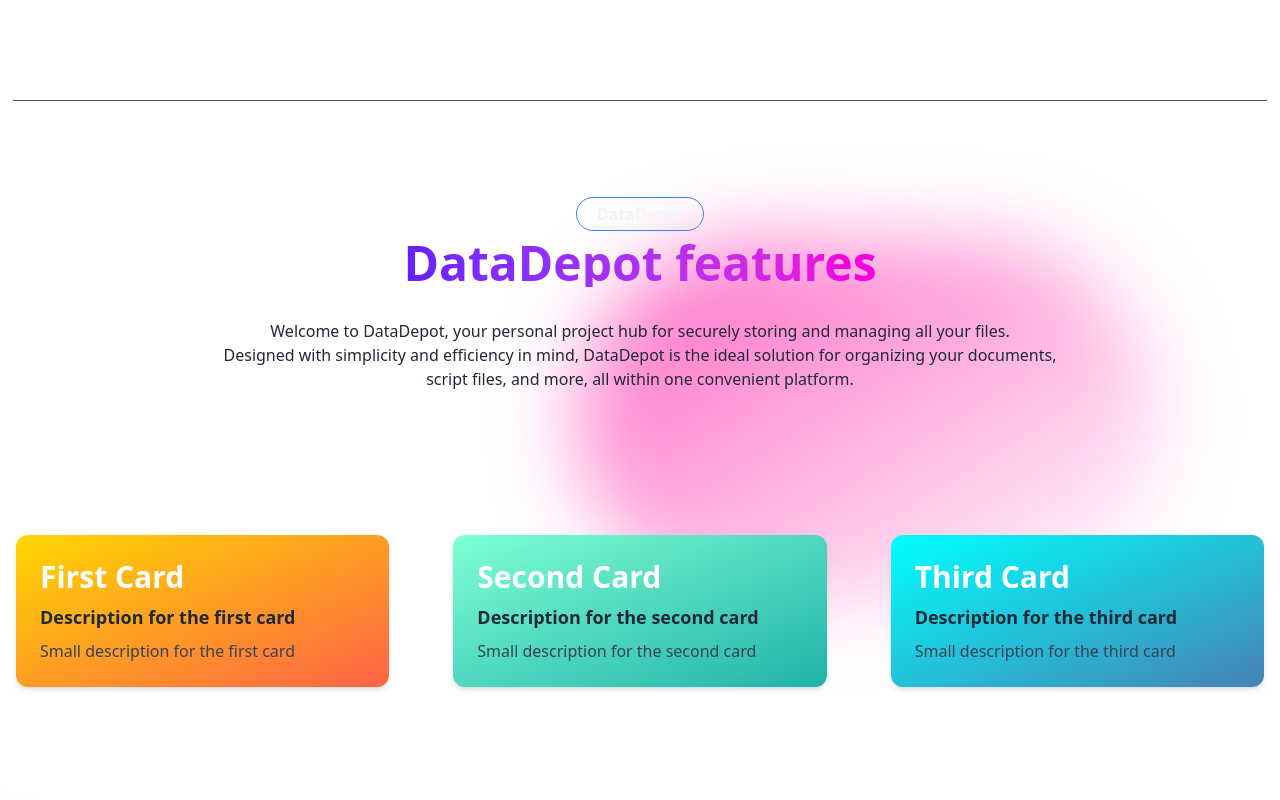
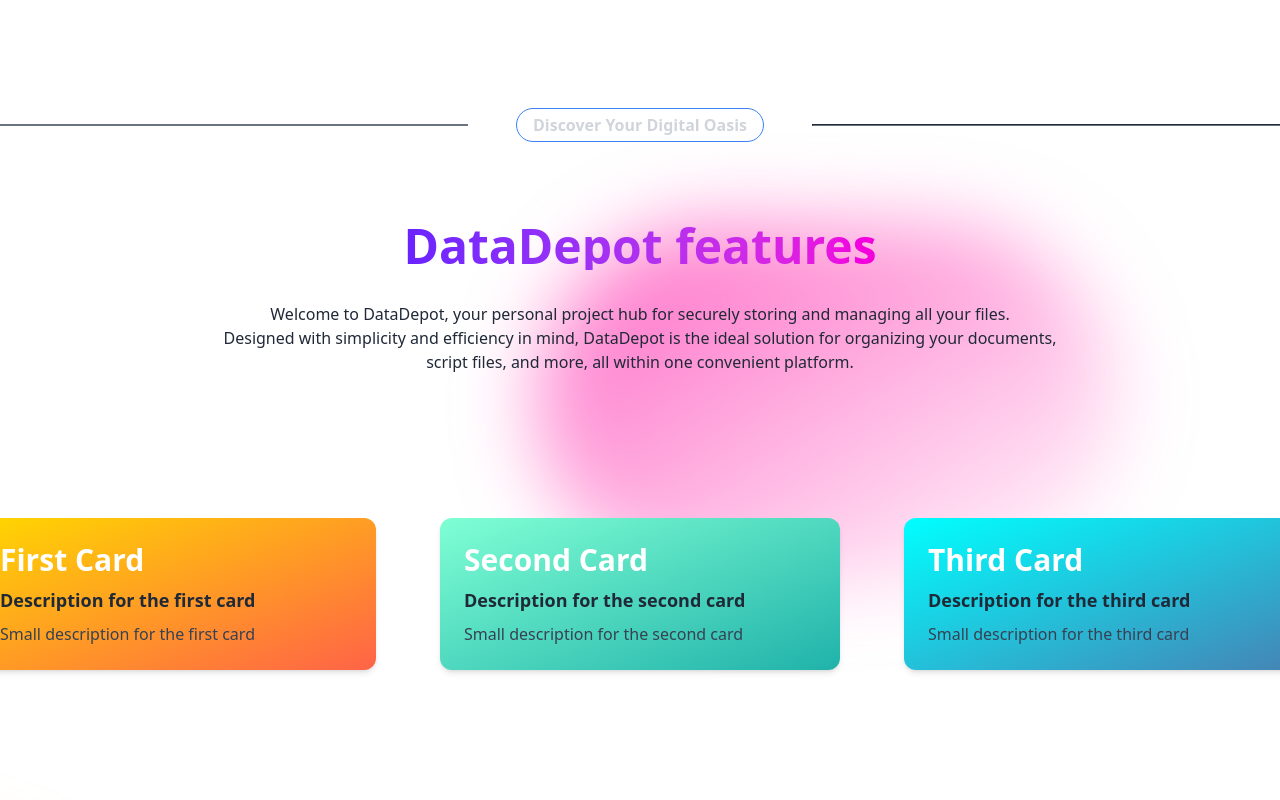
Before and after one commit to OndrejLosensky/DataDepot, a Next.js app: page / in a window 1280 px wide. Shown: the part 800-1600 px from the top of the page. Built offline with nearby package versions, Linux system fonts and the light colour scheme.

Commit message:
what is section subheading

```diff
--- a/components/home/Hero.jsx
+++ b/components/home/Hero.jsx
@@ -55,7 +55,6 @@ const Hero = () => {
             </div>
           </div>
         </div>
-        <div className="border-gray-600 border-b w-[98%] mx-auto"></div>
     </section>
 
   );
--- a/components/home/WhatIs.jsx
+++ b/components/home/WhatIs.jsx
@@ -1,33 +1,37 @@
-import React from 'react'
-import SectionTitle from '../layout/SectionTitle'
-import FeaturesCardsContainer from '../layout/FeaturesCard'
+import React from 'react';
+import SectionTitle from '../layout/SectionTitle';
+import FeaturesCardsContainer from '../layout/FeaturesCard';
 
 const WhatIs = () => {
   return (
-    <section>
-        <div className='max-w-screen max-h-screen py-24'>
-            <SectionTitle name="DataDepot"/>
+    <section className="flex flex-col items-center justify-center">
+      <div className='max-w-screen max-h-screen pb-24'>
+        <div className='flex flex-row justify-center max-w-screen mx-auto'>
+            <div className='mt-2 text-center mb-8'>
+              <SectionTitle name="Discover Your Digital Oasis"/>
+            </div>
+        </div>
+
         <div className="w-2/4 mx-auto text-center font-bold">
           <p className="text-5xl bg-gradient-to-r from-primary to-secondary text-transparent bg-clip-text">
             DataDepot features
           </p>
         </div>
-            <div>
+
         <p className='text-center pt-8'>
           Welcome to DataDepot, your personal project hub for securely storing and managing all your files. <br />
           Designed with simplicity and efficiency in mind, DataDepot is the ideal solution for organizing your documents, <br />
           script files, and more, all within one convenient platform.
         </p>
-              <div class="flex place-items-center relative pl-32 mt-8 ml-64 before:absolute before:h-[600px] before:w-full sm:before:w-[580px] before:translate-x-1/3 before:rounded-full before:bg-gradient-to-br before:from-custom-pink before:to-transparent before:blur-2xl before:content-[''] after:absolute after:-z-20 after:h-[180px] after:w-full sm:after:w-[240px] after:translate-x-1/3 after:bg-gradient-conic after:from-custom-purple after:via-custom-indigo after:blur-3xl after:content-[''] before:dark:bg-gradient-to-br before:dark:from-transparent before:dark:to-custom-purple before:dark:opacity-20 after:dark:from-custom-blue after:dark:via-[#4f01a9] after:dark:opacity-100 before:lg:h-[360px] z-[-1]"></div>
-            </div>
-            <div>
+
+        <div className="flex place-items-center relative pl-32 mt-8 ml-64 before:absolute before:h-[600px] before:w-full sm:before:w-[580px] before:translate-x-1/3 before:rounded-full before:bg-gradient-to-br before:from-custom-pink before:to-transparent before:blur-2xl before:content-[''] after:absolute after:-z-20 after:h-[180px] after:w-full sm:after:w-[240px] after:translate-x-1/3 after:bg-gradient-conic after:from-custom-purple after:via-custom-indigo after:blur-3xl after:content-[''] before:dark:bg-gradient-to-br before:dark:from-transparent before:dark:to-custom-purple before:dark:opacity-20 after:dark:from-custom-blue after:dark:via-[#4f01a9] after:dark:opacity-100 before:lg:h-[360px] z-[-1]"></div>
+
         <FeaturesCardsContainer/>
       </div>
 
-        </div>
       <div className='border-b border-gray-600 w-[98%] mx-auto'></div>
     </section>
-  )
-}
+  );
+};
 
-export default WhatIs
+export default WhatIs;
--- a/components/layout/SectionTitle.jsx
+++ b/components/layout/SectionTitle.jsx
@@ -2,10 +2,14 @@ import React from 'react';
 
 const SectionTitle = ({ name }) => {
   return (
-    <div className="w-32 mx-auto pb-2">
-      <p className="text-md font-bold text-center text-gray-100 border border-blue-500 rounded-full py-1 px-4">
-        {name}
-      </p>
+    <div className="flex items-center justify-center pb-12">
+      <div className="border-[0.5px] border-gray-500 w-[500px]"></div>
+      <div className="w-auto mx-12">
+        <p className="text-md font-bold text-center text-gray-300  hover:text-gray-50 duration-300 border border-blue-500 rounded-full py-1 px-4">
+          {name}
+        </p>
+      </div>
+      <div className="border-[0.5px] border-b-gray-500 w-[500px]"></div>
     </div>
   );
 };
--- a/pages/index.js
+++ b/pages/index.js
@@ -1,5 +1,6 @@
 import '../src/app/globals.css';
 import 'daisyui/dist/full.css';
+import '../src/app/scrollbar.css';
 import Navbar from '../components/Navbar';
 import Footer from '../components/Footer';
 import { Helmet } from 'react-helmet';
--- /dev/null
+++ b/src/app/scrollbar.css
@@ -0,0 +1,17 @@
+::-webkit-scrollbar {
+    width: 8px;
+}
+
+::-webkit-scrollbar-track {
+    background-color: #2f2f2f;
+}
+
+::-webkit-scrollbar-thumb {
+    background: linear-gradient(#6570ea, #7d44f7);
+    border-radius: 10px;
+    transition: background-color 0.5s;
+}
+
+::-webkit-scrollbar-thumb:hover {
+    background: linear-gradient(#5b64c8, #323fd0);
+}
```
Lines whose indentation alone changed are shown as unchanged.
